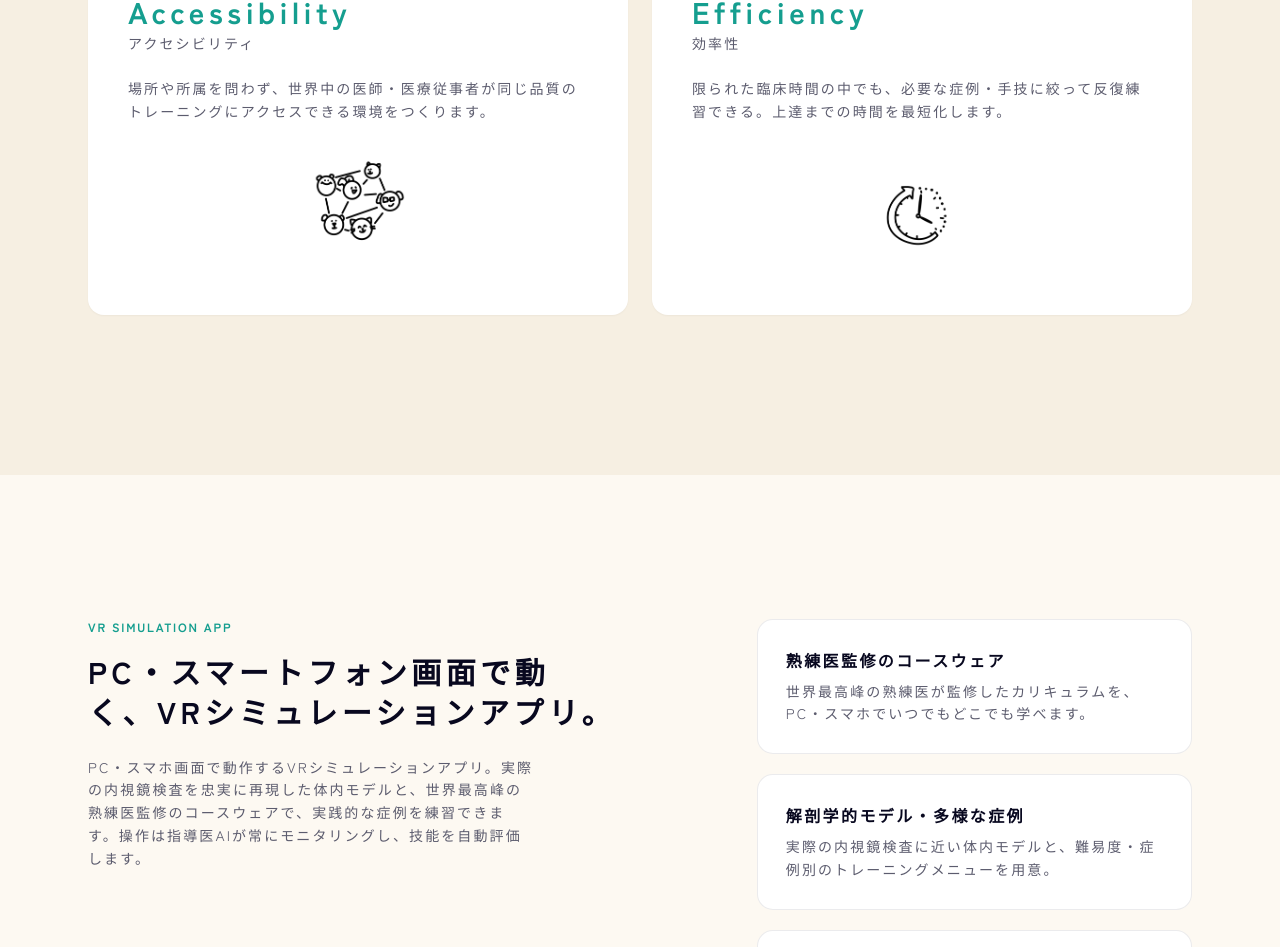
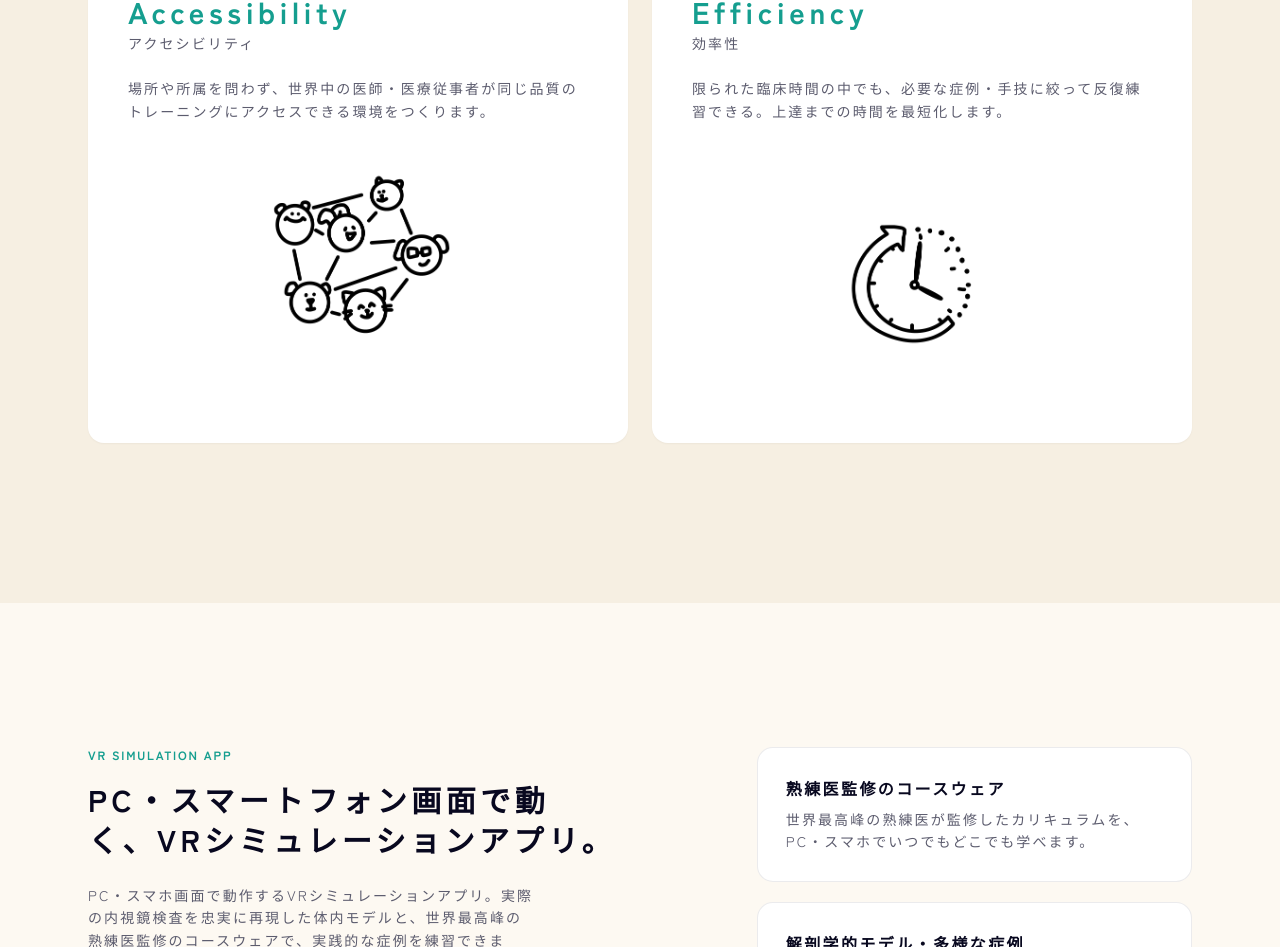
Before and after one commit to e213010a/IKIKEN-website, a Next.js app: page /our-business in a window 1280 px wide. Shown: the part 3747-4694 px from the top of the page. Built offline with nearby package versions, Linux system fonts and the light colour scheme.

Commit message:
Why MyEndoscopeセクションのイラストを2倍サイズに拡大

```diff
--- a/components/sections/home/ValuePillars.tsx
+++ b/components/sections/home/ValuePillars.tsx
@@ -34,9 +34,9 @@ export function ValuePillars() {
                 <Image
                   src={pillar.image}
                   alt=""
-                  width={300}
-                  height={300}
-                  className="mx-auto mt-6 h-32 w-32 object-contain"
+                  width={400}
+                  height={400}
+                  className="mx-auto mt-6 h-64 w-64 object-contain"
                 />
               </div>
             </RevealItem>
```
